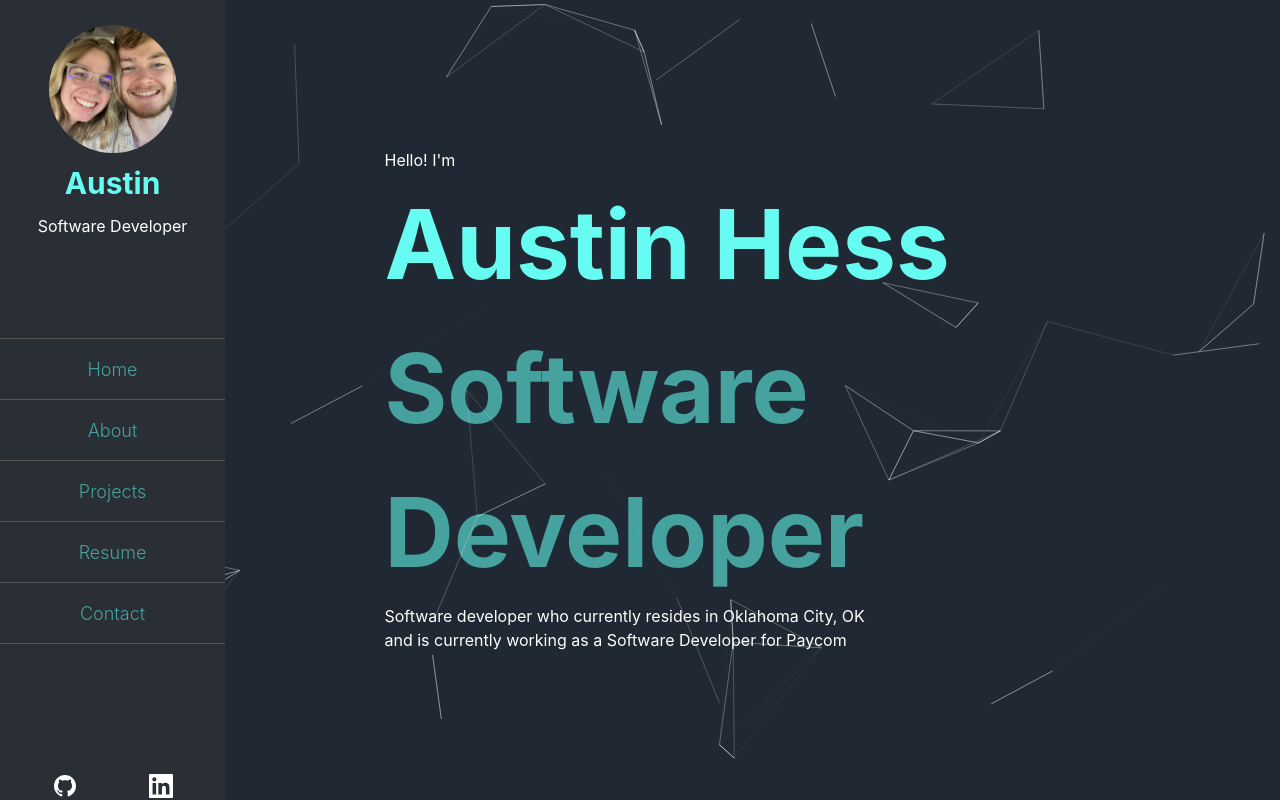
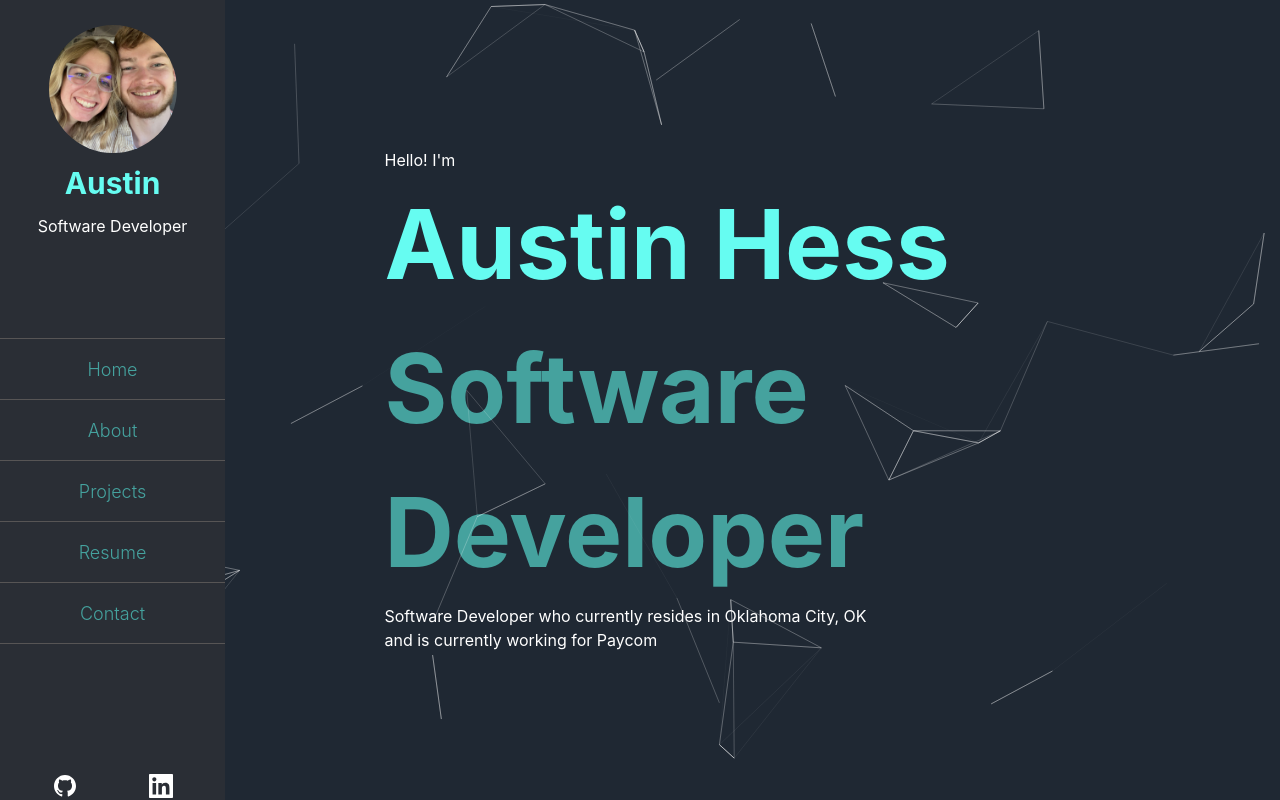
Before and after one commit to ahess1999/personal-site-v2.0, a React (Create React App) app: page / in a window 1280 px wide. Built offline with nearby package versions, Linux system fonts and the light colour scheme.

Commit message:
changed wording on title page

```diff
--- a/src/pages/TitlePage.tsx
+++ b/src/pages/TitlePage.tsx
@@ -1,7 +1,7 @@
+import { Center, Container, Text } from "@chakra-ui/react";
 import React from "react";
-import { Center, Container, Text } from "@chakra-ui/react";
+import useScreenWatch from "../hooks/useScreenWatch";
 import { BACKGROUND, PRIMARY, SECONDARY } from "../utils/constants/Theme";
-import useScreenWatch from "../hooks/useScreenWatch";
 
 const TitlePage: React.FC = () => {
   const { smallScreen, mediumScreen } = useScreenWatch();
@@ -25,8 +25,8 @@ const TitlePage: React.FC = () => {
           Software Developer
         </Text>
         <Text w={smallScreen || mediumScreen ? "70vw" : "500px"} color="white">
-          Software developer who currently resides in Oklahoma City, OK and is
-          currently working as a Software Developer for Paycom
+          Software Developer who currently resides in Oklahoma City, OK and is
+          currently working for Paycom
         </Text>
       </Container>
     </Center>
```
